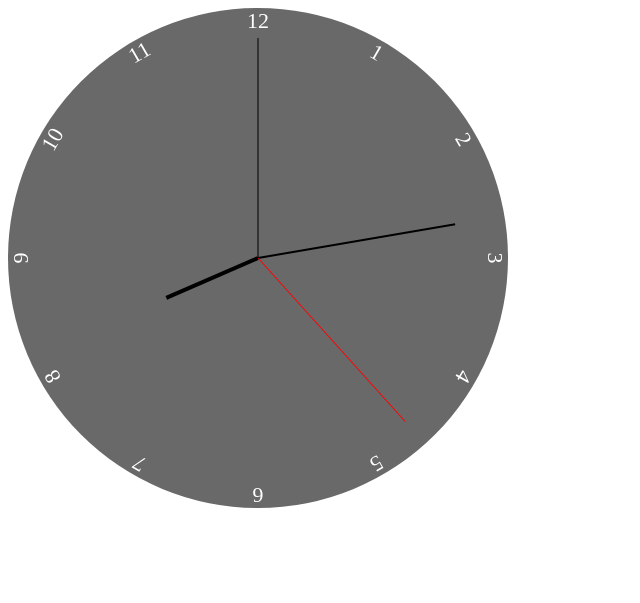
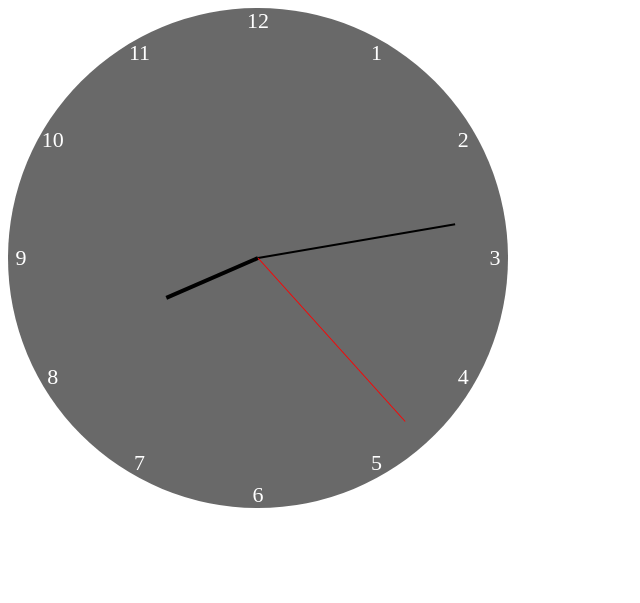
Before and after one commit to NunezAN/interview_prep_Js, a plain HTML site: page clock/index.html in a window 1280 px wide. Shown: the whole page, without its empty margins (0-640 px from the left). Drawn offline with Linux system fonts and the light colour scheme.

Commit message:
clock is now updateding by seconds smoothly

```diff
--- a/clock/index.css
+++ b/clock/index.css
@@ -17,11 +17,23 @@
 .one {
   transform: rotate(30deg);
 }
+.upright-one{
+    transform: rotate(-30deg);
+}
 .two {
   transform: rotate(60deg);
 }
+.upright-two{
+    transform: rotate(-60deg);
+}
 .three {
   transform: rotate(90deg);
+}
+.upright-three{
+    transform: rotate(-90deg);
+}
+.upright-four{
+    transform: rotate(-120deg);
 }
 .four {
   transform: rotate(120deg);
@@ -29,23 +41,44 @@
 .five {
   transform: rotate(150deg);
 }
+.upright-five{
+    transform: rotate(-150deg);
+}
 .six {
   transform: rotate(180deg);
+}
+.upright-six{
+    transform: rotate(-180deg);
 }
 .seven {
   transform: rotate(210deg);
 }
+.upright-seven{
+    transform: rotate(-210deg);
+}
 .eight {
   transform: rotate(240deg);
+}
+.upright-eight{
+    transform: rotate(-240deg);
 }
 .nine {
   transform: rotate(270deg);
 }
+.upright-nine{
+    transform: rotate(-270deg);
+}
 .ten {
   transform: rotate(300deg);
 }
+.upright-ten{
+    transform: rotate(-300deg);
+}
 .eleven {
   transform: rotate(330deg);
+}
+.upright-eleven{
+    transform: rotate(-330deg);
 }
 .twelve {
   transform: rotate(360deg);
--- a/clock/index.html
+++ b/clock/index.html
@@ -9,22 +9,23 @@
   </head>
   <body>
     <div class="clock">
-      <div class="one number">1</div>
-      <div class="two number">2</div>
-      <div class="three number">3</div>
-      <div class="four number">4</div>
-      <div class="five number">5</div>
-      <div class="six number">6</div>
-      <div class="seven number">7</div>
-      <div class="eight number">8</div>
-      <div class="nine number">9</div>
-      <div class="ten number">10</div>
-      <div class="eleven number">11</div>
-      <div class="twelve number">12</div>
+      <div class="one number">
+        <div class="upright-one">1</div>
+      </div>
+      <div class="two number"><div class="upright-two">2</div></div>
+      <div class="three number"><div class="upright-three">3</div></div>
+      <div class="four number"><div class="upright-four">4</div></div>
+      <div class="five number"><div class="upright-five">5</div></div>
+      <div class="six number"><div class="upright-six">6</div></div>
+      <div class="seven number"><div class="upright-seven">7</div></div>
+      <div class="eight number"><div class="upright-eight">8</div></div>
+      <div class="nine number"><div class="upright-nine">9</div></div>
+      <div class="ten number"><div class="upright-ten">10</div></div>
+      <div class="eleven number"><div class="upright-eleven">11</div></div>
+      <div class="twelve number"><div class="upright-twelve">12</div></div>
       <div class="handle handleHour"></div>
       <div class="handle handleMinute"></div>
       <div class="handle handleSeconds"></div>
-      <div class="handle handleMilliseconds"></div>
     </div>
     <script src="index.js"></script>
   </body>
--- a/clock/index.js
+++ b/clock/index.js
@@ -1,4 +1,3 @@
-const millisecondHandle = document.querySelector(".handleMilliseconds");
 const secondHandle = document.querySelector(".handleSeconds");
 const minuteHandle = document.querySelector(".handleMinute");
 const hourHandle = document.querySelector(".handleHour");
@@ -21,12 +20,12 @@ function updateClock() {
   const extaHoursAngle = timeMinutes * HourScale;
   const HoursAngle = timeHour * (360 / 12) + extaHoursAngle;
 
-  millisecondHandle.style.transform = `translateX(-50%) rotate(${
-    timeMilliseconds * (360 / 1000)
-  }deg)`;
-  secondHandle.style.transform = `translateX(-50%) rotate(${
-    timeSeconds * (360 / 60)
-  }deg)`;
+  const secondScale = 360 / 60 / 1000;
+  const extraSecondScale = timeMilliseconds * secondScale;
+  const secondsHandle = timeSeconds * (360 / 60) + extraSecondScale;
+  console.log(timeSeconds);
+
+  secondHandle.style.transform = `translateX(-50%) rotate(${secondsHandle}deg)`;
   minuteHandle.style.transform = `translateX(-50%) rotate(${minutesAngle}deg)`;
   hourHandle.style.transform = `translateX(-50%) rotate(${HoursAngle}deg)`;
   //   console.log(timeHour);
```
